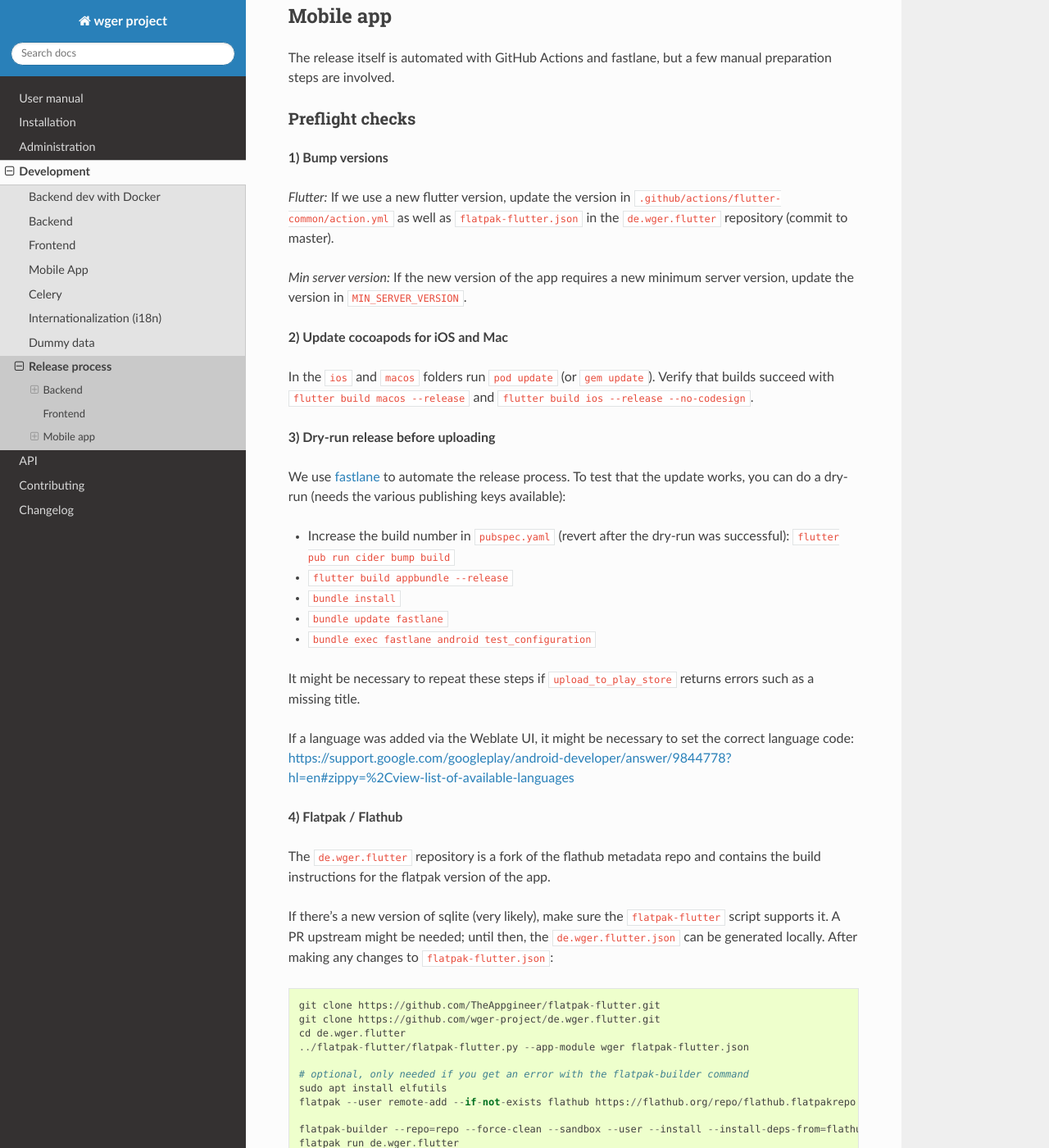
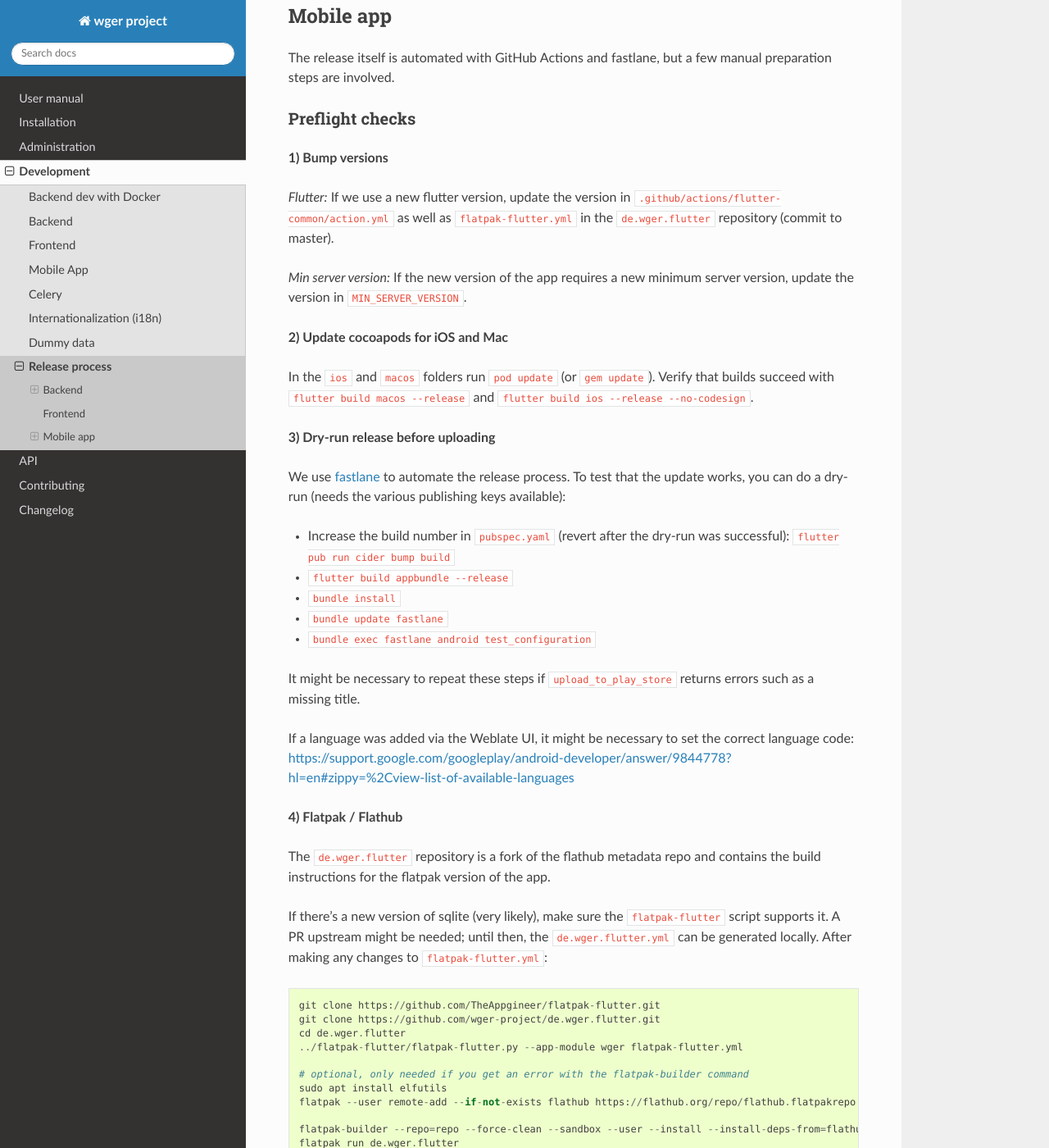
Before and after one commit to wger-project/docs, a Sphinx documentation site: the page built from docs/development/release.rst, in a window 1280 px wide and 1400 px high, scrolled down 2132 px. Shown: the whole window at 82% size. Built offline with Sphinx 7.4.7 and the Read the Docs theme 3.1.0, drawn with Linux system fonts in a browser that asks for light colours.

Commit message:
Update file names, we're using yaml now

```diff
--- a/docs/development/release.rst
+++ b/docs/development/release.rst
@@ -107,7 +107,7 @@ Preflight checks
 **1) Bump versions**
 
 *Flutter:* If we use a new flutter version, update the version in
-``.github/actions/flutter-common/action.yml`` as well as ``flatpak-flutter.json``
+``.github/actions/flutter-common/action.yml`` as well as ``flatpak-flutter.yml``
 in the ``de.wger.flutter`` repository (commit to master).
 
 *Min server version:* If the new version of the app requires a new minimum
@@ -146,13 +146,13 @@ contains the build instructions for the flatpak version of the app.
 
 If there's a new version of sqlite (very likely), make sure the
 ``flatpak-flutter`` script supports it. A PR upstream might be needed; until
-then, the ``de.wger.flutter.json`` can be generated locally. After making any
-changes to ``flatpak-flutter.json``::
+then, the ``de.wger.flutter.yml`` can be generated locally. After making any
+changes to ``flatpak-flutter.yml``::
 
     git clone https://github.com/TheAppgineer/flatpak-flutter.git
     git clone https://github.com/wger-project/de.wger.flutter.git
     cd de.wger.flutter
-    ../flatpak-flutter/flatpak-flutter.py --app-module wger flatpak-flutter.json
+    ../flatpak-flutter/flatpak-flutter.py --app-module wger flatpak-flutter.yml
 
     # optional, only needed if you get an error with the flatpak-builder command
     sudo apt install elfutils
```
